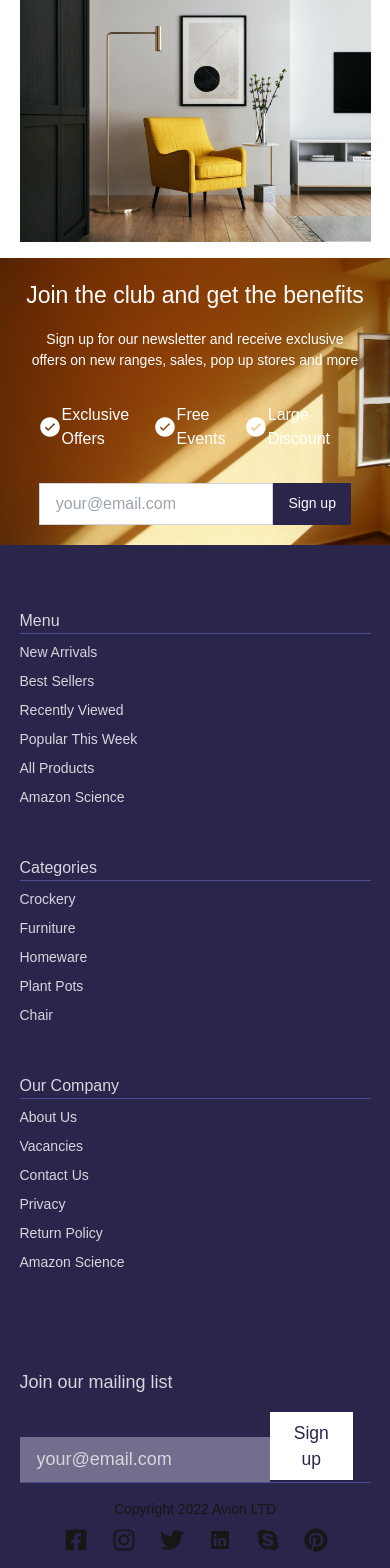
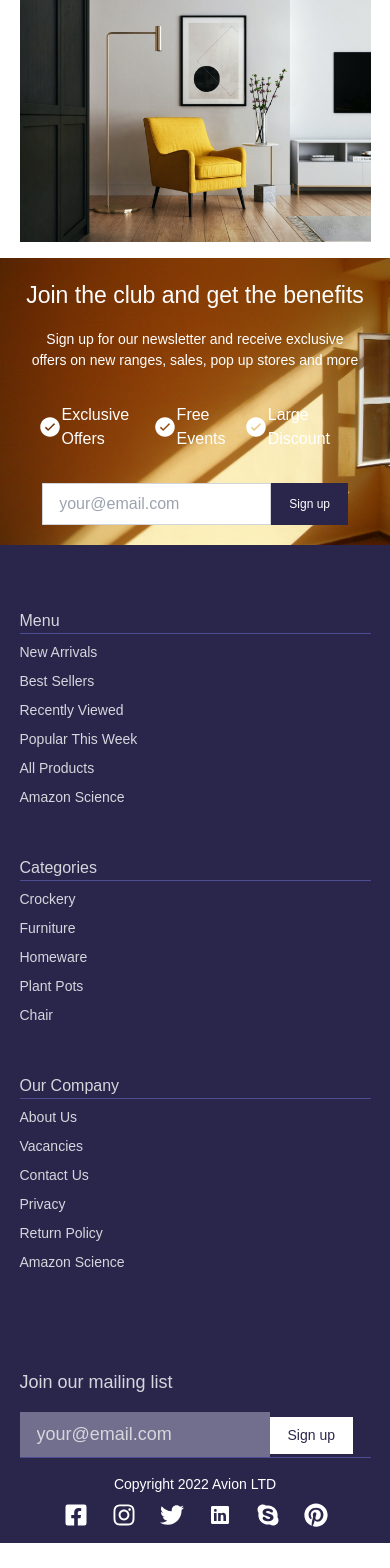
Before and after one commit to SuhaibGit/E-Commerce, a Next.js app: page / in a window 390 px wide. Shown: the part 4092-5660 px from the top of the page. After the commit the page ends 5635 px from the top, so only its background shows below. Built offline with nearby package versions, Linux system fonts and the light colour scheme.

Commit message:
Responsive updated

```diff
--- a/src/app/components/esp.tsx
+++ b/src/app/components/esp.tsx
@@ -22,7 +22,7 @@ const Esp = () => {
               placeholder="your@email.com"
               className="w-[75%] flex-grow px-4 py-2 border border-gray-300  "
           />
-          <button className="w-[25%] px-3 py-2 bg-primaryblue text-white font-medium text-[14px] ">
+          <button className="w-[25%] px-3 py-2 bg-primaryblue text-white font-medium text-[12px] ">
           Sign up
           </button>
   </div>
--- a/src/app/components/footer.tsx
+++ b/src/app/components/footer.tsx
@@ -46,14 +46,14 @@ const Footer = () => {
                     placeholder="your@email.com"
                     className="w-[75%] flex-grow px-4 py-2 border border-greyhome  placeholder-[#d7d6dd] bg-greyhome"
                 />
-                <button className="w-[25%] px-3 py-2 bg-white text-primaryblue font-medium text-[17.53px] ">
+                <button className="w-[25%] px-3 py-2 bg-white text-primaryblue font-medium text-[14px] ">
                 Sign up
                 </button>
             </div>
         </div>
 
     </div>
-    <div className='w-[90%] flex flex-col md:flex-row justify-between items-center mt-4'>
+    <div className='w-[90%] flex flex-col md:flex-row justify-between items-center mt-4 text-white'>
         <h2 className='text-[14px]'>Copyright 2022 Avion LTD</h2>
         <div className='w-[263px] flex justify-between mt-2 md:mt-0 '>
             <div className="flex space-x-6 justify-between ">
```
